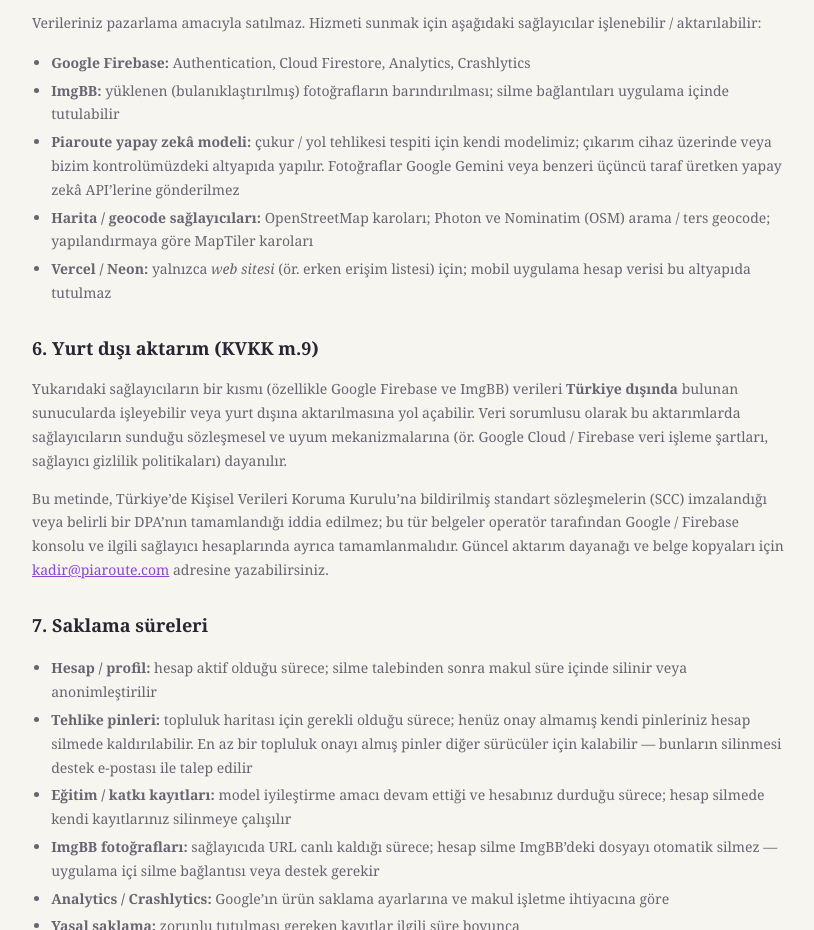
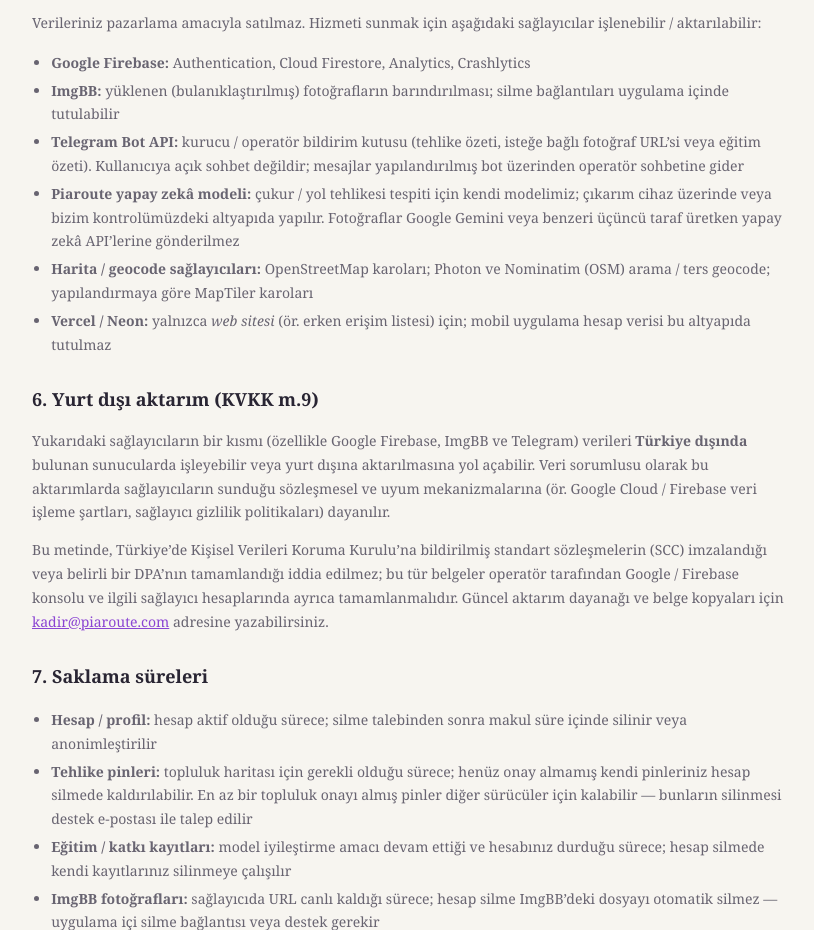
Before and after one commit to kadir0123/piaroute-website, a website: page gizlilik/index.html in a window 1280 px wide. Shown: the part 1920-2850 px from the top of the page, without its empty margins (228-1042 px from the left). Drawn offline with Linux system fonts and the light colour scheme.

Commit message:
Add Telegram Bot API disclosure to privacy policy

```diff
--- a/gizlilik/index.html
+++ b/gizlilik/index.html
@@ -119,6 +119,7 @@
       <ul>
         <li><strong>Google Firebase:</strong> Authentication, Cloud Firestore, Analytics, Crashlytics</li>
         <li><strong>ImgBB:</strong> yüklenen (bulanıklaştırılmış) fotoğrafların barındırılması; silme bağlantıları uygulama içinde tutulabilir</li>
+        <li><strong>Telegram Bot API:</strong> kurucu / operatör bildirim kutusu (tehlike özeti, isteğe bağlı fotoğraf URL’si veya eğitim özeti). Kullanıcıya açık sohbet değildir; mesajlar yapılandırılmış bot üzerinden operatör sohbetine gider</li>
         <li><strong>Piaroute yapay zekâ modeli:</strong> çukur / yol tehlikesi tespiti için kendi modelimiz; çıkarım cihaz üzerinde veya bizim kontrolümüzdeki altyapıda yapılır. Fotoğraflar Google Gemini veya benzeri üçüncü taraf üretken yapay zekâ API’lerine gönderilmez</li>
         <li><strong>Harita / geocode sağlayıcıları:</strong> OpenStreetMap karoları; Photon ve Nominatim (OSM) arama / ters geocode; yapılandırmaya göre MapTiler karoları</li>
         <li><strong>Vercel / Neon:</strong> yalnızca <em>web sitesi</em> (ör. erken erişim listesi) için; mobil uygulama hesap verisi bu altyapıda tutulmaz</li>
@@ -126,7 +127,7 @@
 
       <h2 id="yurt-disi">6. Yurt dışı aktarım (KVKK m.9)</h2>
       <p>
-        Yukarıdaki sağlayıcıların bir kısmı (özellikle Google Firebase ve ImgBB) verileri
+        Yukarıdaki sağlayıcıların bir kısmı (özellikle Google Firebase, ImgBB ve Telegram) verileri
         <strong>Türkiye dışında</strong> bulunan sunucularda işleyebilir veya yurt dışına aktarılmasına yol açabilir.
         Veri sorumlusu olarak bu aktarımlarda sağlayıcıların sunduğu sözleşmesel ve uyum mekanizmalarına (ör. Google Cloud / Firebase veri işleme şartları, sağlayıcı gizlilik politikaları) dayanılır.
       </p>
```
